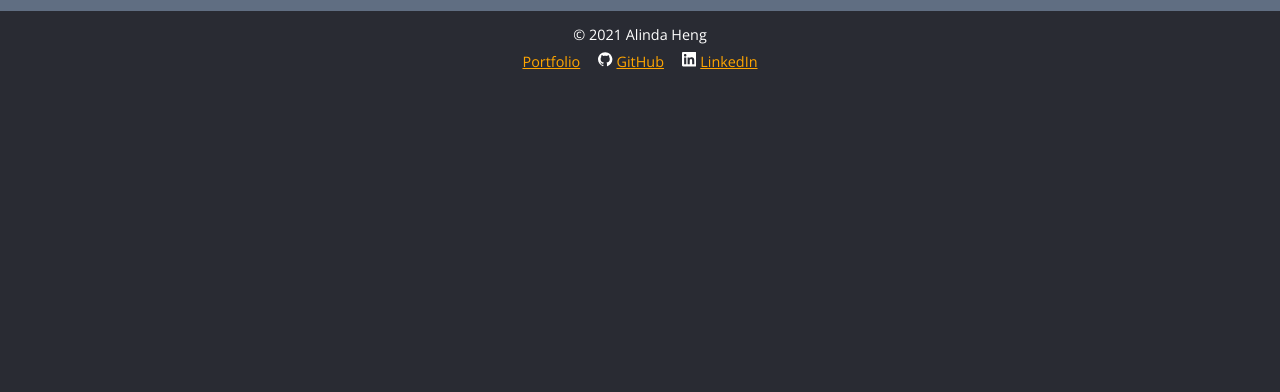
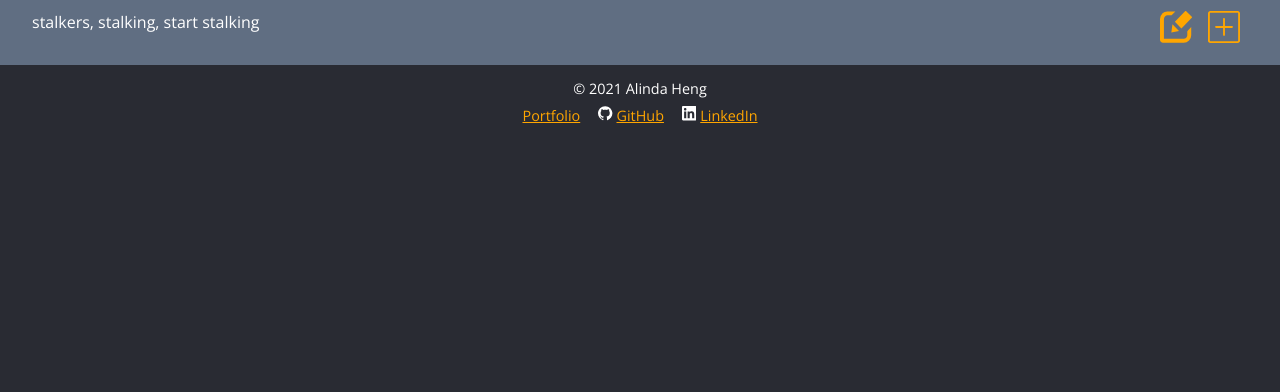
Before and after one commit to Alindah/stalkback, a Flask app: a page that uses app/templates/macros.html in a window 1280 px wide. Shown: the part 408-800 px from the top of the page. Run offline with Flask 2, Linux system fonts and the light colour scheme; the visitor is signed in with stand-in values (Sample User, id 1); data comes from the database, SQL or seed files in the repository; data that the repository does not hold is empty.

Commit message:
Updated profile to add edit and new post links

```diff
--- a/app/main.py
+++ b/app/main.py
@@ -223,7 +223,7 @@ def post():
             cat = new_cat
 
             if new_cat not in categories:
-                db.session.add(CategoryModel(user = current_user, category = new_cat))
+                db.session.add(CategoryModel(user = current_user, name = new_cat))
 
         post = PostModel(author = current_user, title = title, desc = desc, category = cat)
         db.session.add(post)
--- a/app/models.py
+++ b/app/models.py
@@ -64,5 +64,7 @@ class CategoryModel(db.Model):
 
     id = db.Column(db.Integer, primary_key = True)
     user_id = db.Column(db.Integer, db.ForeignKey('users.id'))
-    category = db.Column(db.String(32), default = "none")
+    name = db.Column(db.String(32), default = "none")
+    desc = db.Column(db.String(40000), default = "")
+    icon = db.Column(db.String())
     creation_date = db.Column(db.DateTime(), index = True, default = datetime.utcnow)
--- a/app/static/default.css
+++ b/app/static/default.css
@@ -346,3 +346,11 @@ input[type='submit'] {
 #post-form textarea {
     width: 80vw;
 }
+
+.profile-button {
+    padding-left: 0.5em;
+    padding-right: 0.5em;
+    width: 2em;
+    max-height: 2em;
+    fill: var(--color-highlight);
+}
--- a/app/templates/macros.html
+++ b/app/templates/macros.html
@@ -95,7 +95,7 @@
                     {{ del_form.del_post }}
                 </form>
             {% endif %}
-            Like, comment, share
+            (>) comment, like
             <br>
 
         </div>
--- a/app/templates/profile.html
+++ b/app/templates/profile.html
@@ -13,6 +13,24 @@
 {% endblock %}
 
 {% block content %}
+    <div style="padding:1em;">
+        {% if user == current_user %}
+            <a href="{{ url_for('post') }}">
+                <div style="display:flex; float:right;">
+                    <svg class="profile-button" xmlns="http://www.w3.org/2000/svg" xmlns:xlink="http://www.w3.org/1999/xlink" x="0px" y="0px" width="122.879px" height="122.88px" viewBox="0 0 122.879 122.88" enable-background="new 0 0 122.879 122.88" xml:space="preserve">
+                        <title>Create new post</title>
+                        <g><path d="M8.773,0h105.332c2.417,0,4.611,0.986,6.199,2.574c1.589,1.588,2.574,3.783,2.574,6.199v105.333 c0,2.416-0.985,4.61-2.574,6.199c-1.588,1.588-3.782,2.574-6.199,2.574H8.773c-2.416,0-4.611-0.986-6.199-2.574 C0.986,118.717,0,116.522,0,114.106V8.773c0-2.417,0.986-4.611,2.574-6.199S6.357,0,8.773,0L8.773,0z M57.876,30.852 c0-1.968,1.596-3.564,3.563-3.564c1.969,0,3.563,1.596,3.563,3.564v27.024l27.024,0c1.969,0,3.563,1.596,3.563,3.563 s-1.595,3.563-3.563,3.563H65.003v27.024c0,1.969-1.596,3.563-3.563,3.563s-3.563-1.595-3.563-3.563V65.003H30.852 c-1.968,0-3.563-1.595-3.563-3.563c0-1.968,1.596-3.563,3.563-3.563h27.024V30.852L57.876,30.852z M114.105,7.129H8.773 c-0.449,0-0.859,0.186-1.159,0.485c-0.3,0.3-0.486,0.71-0.486,1.159v105.333c0,0.448,0.186,0.859,0.486,1.159 c0.3,0.299,0.71,0.485,1.159,0.485h105.332c0.449,0,0.86-0.187,1.159-0.485c0.3-0.3,0.486-0.711,0.486-1.159V8.773 c0-0.449-0.187-0.859-0.486-1.159C114.966,7.315,114.555,7.129,114.105,7.129L114.105,7.129z"/></g></svg>
+                </div>
+            </a>
+            <div style="display:flex; float:right;">
+                <svg class="profile-button" xmlns="http://www.w3.org/2000/svg" viewBox="0 0 122.88 121.51">
+                    <title>Edit profile</title>
+                    <path d="M28.66,1.64H58.88L44.46,16.71H28.66a13.52,13.52,0,0,0-9.59,4l0,0a13.52,13.52,0,0,0-4,9.59v76.14H91.21a13.5,13.5,0,0,0,9.59-4l0,0a13.5,13.5,0,0,0,4-9.59V77.3l15.07-15.74V92.85a28.6,28.6,0,0,1-8.41,20.22l0,.05a28.58,28.58,0,0,1-20.2,8.39H11.5a11.47,11.47,0,0,1-8.1-3.37l0,0A11.52,11.52,0,0,1,0,110V30.3A28.58,28.58,0,0,1,8.41,10.09L8.46,10a28.58,28.58,0,0,1,20.2-8.4ZM73,76.47l-29.42,6,4.25-31.31L73,76.47ZM57.13,41.68,96.3.91A2.74,2.74,0,0,1,99.69.38l22.48,21.76a2.39,2.39,0,0,1-.19,3.57L82.28,67,57.13,41.68Z"/></svg>
+            </div>
+        {% endif %}
+        stalkers, stalking, start stalking
+    </div>
+
     {% for post in posts %}
         <p>{{ user_post(post) }}</p>
     {% endfor %}
```
